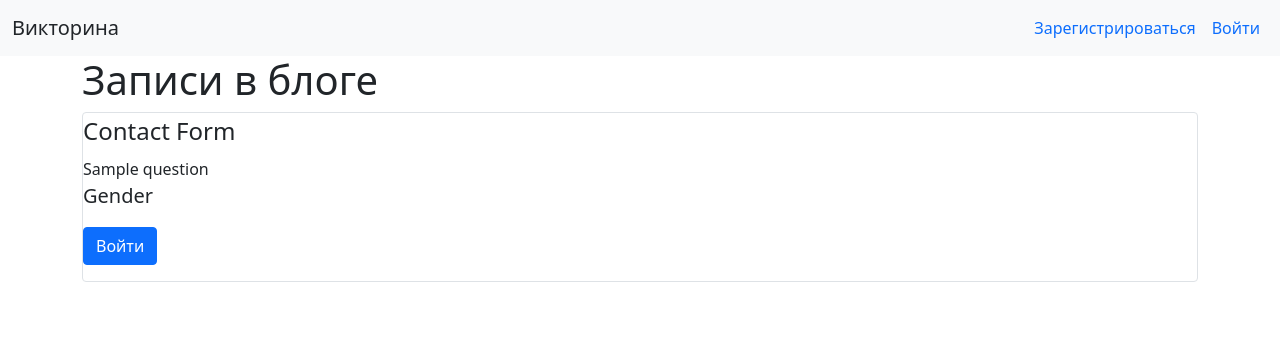
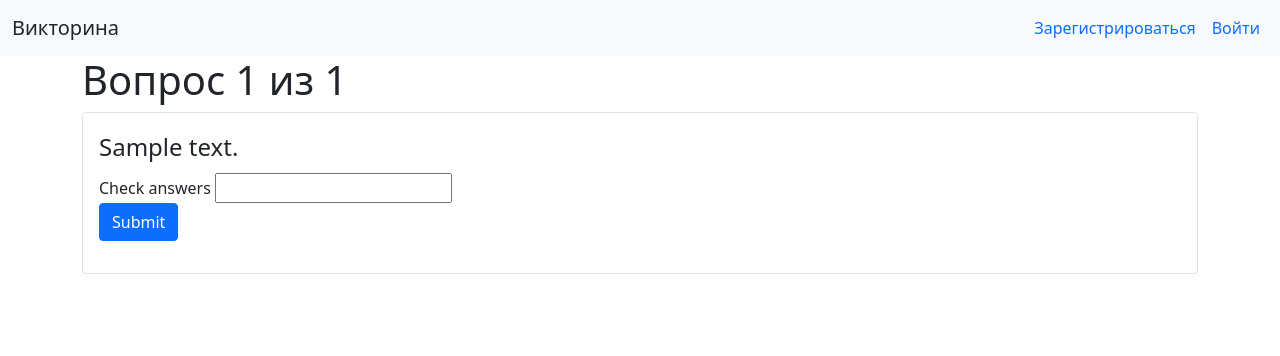
Before and after one commit to AliceG32/quiz, a Flask app: template templates/index.html in a window 1280 px wide. Shown: the top 356 px of the page. Run offline with Flask 3, Linux system fonts and the light colour scheme; the template is opened without the code that fills it: values that come from a table or form of the project are taken from there, most other values are stand-ins (such as "Sample title", 1, 10 or a date in 2020); form fields are guessed from the names that the template uses.

Commit message:
add answers form

```diff
--- a/data_db/users.py
+++ b/data_db/users.py
@@ -12,7 +12,6 @@
     id = sqlalchemy.Column(sqlalchemy.Integer,
                            primary_key=True, autoincrement=True)
     name = sqlalchemy.Column(sqlalchemy.String, nullable=True)
-    about = sqlalchemy.Column(sqlalchemy.String, nullable=True)
     email = sqlalchemy.Column(sqlalchemy.String,
                               index=True, unique=True, nullable=True)
     hashed_password = sqlalchemy.Column(sqlalchemy.String, nullable=True)
--- a/forms/QuestionForm.py
+++ b/forms/QuestionForm.py
@@ -1,9 +1,16 @@
+import string
+
 from flask_wtf import FlaskForm
-from wtforms import StringField, SubmitField, RadioField
+from wtforms import StringField, SubmitField, RadioField, SelectMultipleField, widgets
 from wtforms.validators import DataRequired
 
 
+class MultiCheckboxField(SelectMultipleField):
+    widget = widgets.ListWidget(prefix_label=False)
+    option_widget = widgets.CheckboxInput()
+
+
 class QuestionForm(FlaskForm):
-    Question = StringField('ffwf')
-    Gender = RadioField('Gender', choices=[], coerce=int, validators=[DataRequired()])
-    submit = SubmitField('Войти')
+    radioAnswers = RadioField('Выберите верный ответ', choices=[], coerce=int, validators=[DataRequired()])
+    checkAnswers = MultiCheckboxField('Выберите верные ответы', choices=[], coerce=int)
+    submit = SubmitField('Ответить')
--- a/main.py
+++ b/main.py
@@ -2,7 +2,8 @@
 from flask_login import login_user, LoginManager, logout_user, login_required, current_user
 
 from data_db import db_session
-from data_db.questions import Quest
+from data_db.answer import Answer
+from data_db.question import Question
 from data_db.users import User
 from forms.LoginForm import LoginForm
 from forms.QuestionForm import QuestionForm
@@ -12,6 +13,37 @@
 app.config['SECRET_KEY'] = 'qwwqrwqrg44t5gfdgfd'
 login_manager = LoginManager()
 login_manager.init_app(app)
+question_ids = []
+users_data = {}
+
+
+def generate_form(question_id):
+    db_sess = db_session.create_session()
+    question = db_sess.query(Question).filter(
+        Question.id == question_id).first()
+    form = QuestionForm()
+    if question.is_radio():
+        del form.checkAnswers
+        choices = []
+        for answer in question.answers:
+            choices.append((answer.id, answer.text))
+        form.radioAnswers.choices = choices
+    else:
+        del form.radioAnswers
+        choices = []
+        for answer in question.answers:
+            choices.append((answer.id, answer.text))
+        form.checkAnswers.choices = choices
+
+    return [form, question]
+
+
+def read_question_ids():
+    db_sess = db_session.create_session()
+    questions = db_sess.query(Question).order_by(Question.id).all()
+    for question in questions:
+        question_ids.append(question.id)
+    pass
 
 
 @app.route('/logout')
@@ -21,21 +53,32 @@
     return redirect("/")
 
 
+def reset_user(user_id):
+    del users_data[user_id]
+
+
 @app.route("/", methods=['GET', 'POST'])
 def index():
-    form = QuestionForm()
-    form.Gender.choices = [(1, 'Male1'), (2, 'Female1')]
+    if not current_user.is_authenticated:
+        return redirect("/login")
+
+    if current_user.id not in users_data:
+        users_data[current_user.id] = {'current_question_index': 0}
+
+    [form, question] = generate_form(question_ids[users_data[current_user.id]['current_question_index']])
+
     if form.validate_on_submit():
-        print(form.Gender.data)
+        if users_data[current_user.id]['current_question_index'] < (len(question_ids) - 1):
+            users_data[current_user.id]['current_question_index'] += 1
+            [form, question] = generate_form(question_ids[users_data[current_user.id]['current_question_index']])
+        else:
+            reset_user(current_user.id)
+            return render_template("finish.html")
     else:
         print(form.errors)
-
-    db_sess = db_session.create_session()
-    if current_user.is_authenticated:
-        questions = db_sess.query(Quest).all()
-        return render_template("index.html", news=questions, form=form, question='Вопрос')
-    else:
-        return redirect("/login")
+    return render_template("index.html", question=question, form=form,
+                           current_question_index=users_data[current_user.id]['current_question_index'] + 1,
+                           total_questions=len(question_ids))
 
 @login_manager.user_loader
 def load_user(user_id):
@@ -85,4 +128,5 @@
 
 if __name__ == '__main__':
     db_session.global_init("db/data.db")
+    read_question_ids()
     app.run(port=8081, host='127.0.0.1')
--- a/requirements.txt
+++ b/requirements.txt
@@ -3,3 +3,4 @@
 Flask-WTF==1.1.1
 SQLAlchemy==2.0.9
 WTForms==3.0.1
+Werkzeug~=2.2.3
--- /dev/null
+++ b/templates/finish.html
@@ -0,0 +1,6 @@
+{% extends "base.html" %}
+{% block content %}
+<div class="col-md6 border rounded p-3 m-3">
+    <a class="btn btn-primary" href="/" role="button">Ответить на вопросы снова</a>
+</div>
+{% endblock %}
--- a/templates/index.html
+++ b/templates/index.html
@@ -1,19 +1,20 @@
 {% extends "base.html" %}
 
 {% block content %}
-<h1>Записи в блоге</h1>
+<h1>Вопрос {{ current_question_index }} из {{ total_questions }}</h1>
 <div class="col-md6 border rounded">
 
-    <form action="" method=post>
-        <fieldset>
-            <legend>Contact Form</legend>
+    <form action="" method=post class="p-3">
+            <legend>{{ question.text }}</legend>
             {{ form.hidden_tag() }}
-            {{ question }}
-            <div style=font-size:20px; font-weight:bold; margin-left:150px;>
-                {{ form.Gender.label }} {{ form.Gender }}
-            </div>
-        </fieldset>
+            {% if question.is_radio() %}
+                {{ form.radioAnswers.label }} {{ form.radioAnswers(class_="list-unstyled") }}
+            {% else %}
+                {{ form.checkAnswers.label }} {{ form.checkAnswers(class_="list-unstyled") }}
+            {% endif %}
         <p>{{ form.submit(type="submit", class="btn btn-primary") }}</p>
     </form>
+
+
 </div>
 {% endblock %}
```
Also changed, not shown: data_db/answer.py (added, +16 -0 lines), data_db/question.py (added, +18 -0 lines), data_db/questions.py (deleted, +0 -20 lines), db/data.db.
